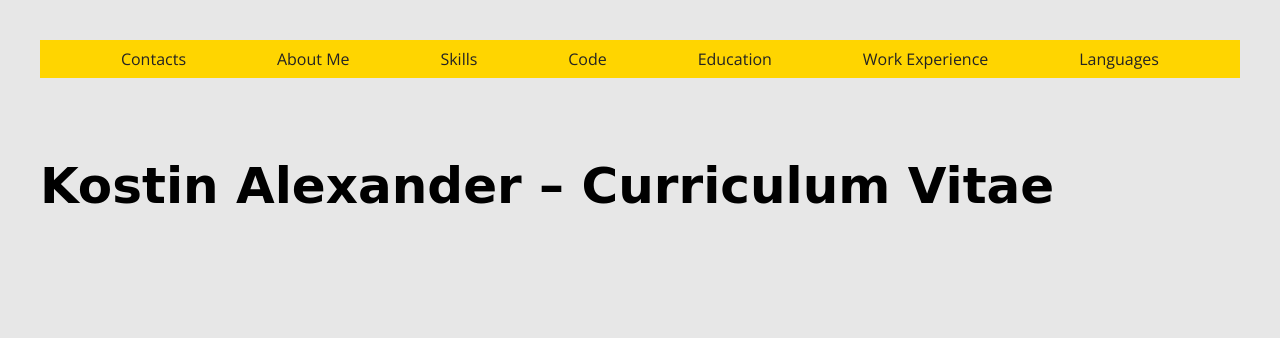
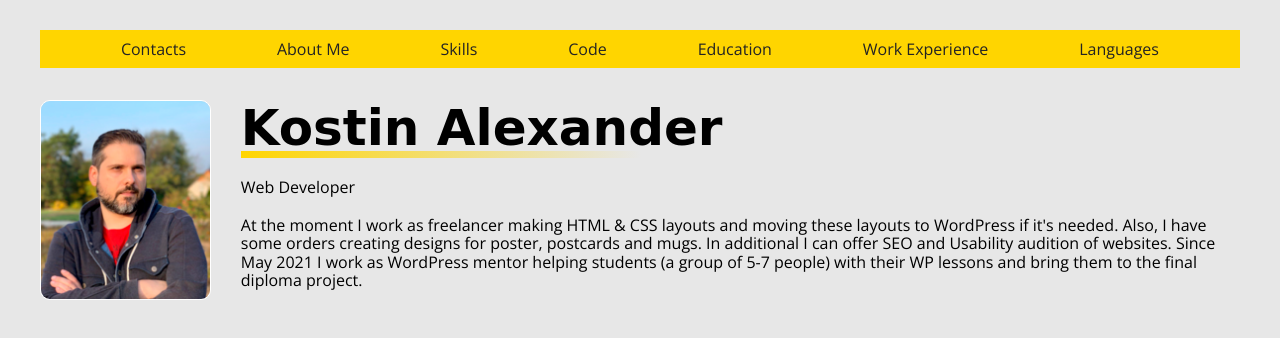
Before and after one commit to KeepGen/rsschool-cv, a plain HTML site: page index.html in a window 1280 px wide. Shown: the top 338 px of the page. Drawn offline with nearby package versions, Linux system fonts and the light colour scheme; a web font is replaced by a local one.

Commit message:
feat: added About Me section with photo and styles

```diff
--- a/index.html
+++ b/index.html
@@ -31,7 +31,16 @@
 </header>
 <main class="main">
     <div class="container">
-        <h1 class="heading">Kostin Alexander – Curriculum Vitae</h1>
+        <section class="about">
+            <div class="about__photo"><img src="/images/photo.png" class="about__photo_image" alt="Photo: Kostin Alex"></div>
+            <div class="about__info">
+                <h1 class="about__info_title heading">Kostin Alexander</h1>
+                <div class="about__info_role">Web Developer</div>
+                <div class="about__info_intro">At the moment I work as freelancer making HTML & CSS layouts and moving these layouts to WordPress if it's needed. Also, I have some orders creating designs for poster, postcards and mugs. In additional I can offer SEO and Usability audition of websites. Since May 2021 I work as WordPress mentor helping students (a group of 5-7 people) with their WP lessons and bring them to the final diploma project.
+
+</div>
+            </div>
+        </section>
     </div>
 </main>
 </body>
--- a/style.css
+++ b/style.css
@@ -11,9 +11,14 @@ html {
     margin: 0 auto;
 }
 
-.header, .main {
+.header {
     background-color: #e7e7e7;
-    padding: 40px 0;
+    padding: 30px 0;
+    position: fixed;
+    top: 0;
+    right: 0;
+    left: 0;
+    z-index: 99;
 }
 
 .header__nav_menu {
@@ -34,19 +39,58 @@ html {
     text-decoration: none;
     color: #232323;
     padding: 10px;
+    transition: all 0.3s ease;
 }
 
 .header__nav_menu_list a:hover {
     background-color: #232323;
     color: #ffd500;
+    transition: all 0.3s ease;
 }
 
 .heading {
+    position: relative;
     font-family: 'Waterfall', cursive;
     font-size: 50px;
-    margin: 0;
+    margin: 0 0 20px;
+}
+.heading::before {
+    content: '';
+    position: absolute;
+    width: 400px;
+    height: 7px;
+    bottom: 0;
+    background: linear-gradient(90deg, #ffd500, #e7e7e7);
 }
 
 .main {
     min-height: 2500px;
+    background-color: #e7e7e7;
+    padding: 100px 0 20px;
 }
+
+.about {
+    display: flex;
+}
+
+.about__photo {
+    width: 200px;
+    height: 200px;
+}
+
+.about__photo_image {
+    width: 100%;
+    height: 100%;
+    object-fit: cover;
+    border-radius: 10px;
+    border: 1px solid #ffffff;
+}
+
+.about__info {
+    padding-left: 30px;
+    width: fit-content;
+}
+
+.about__info_role {
+    margin-bottom: 20px;
+}
```
